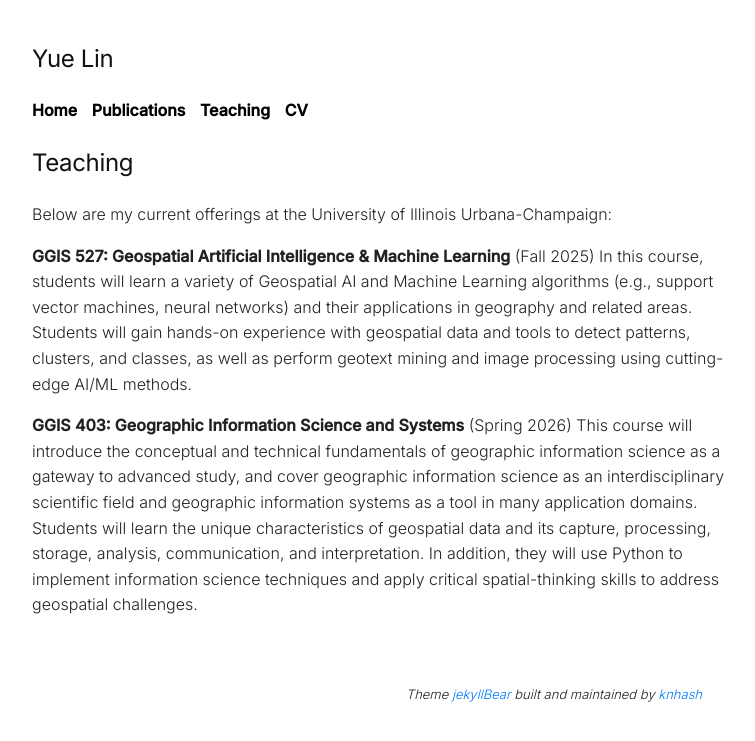
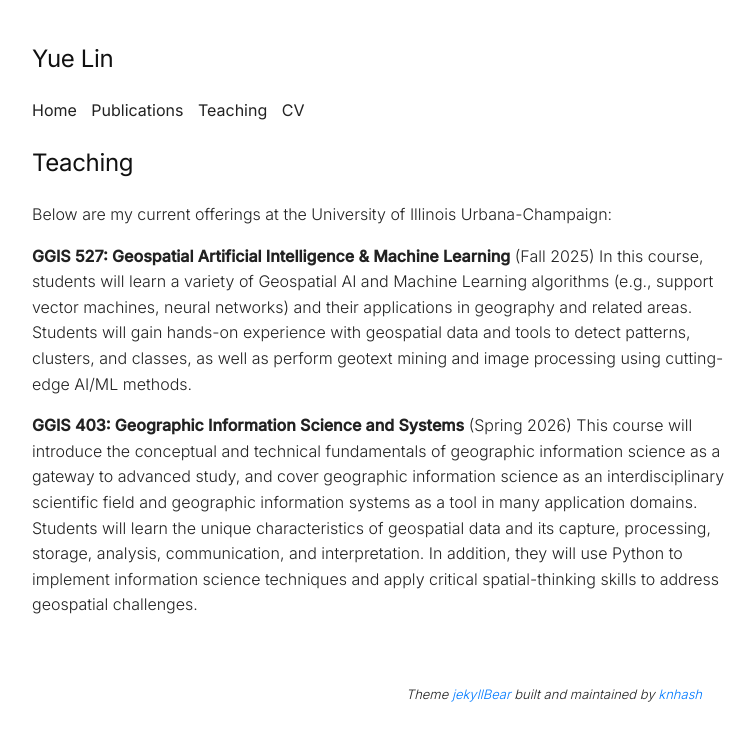
Before and after one commit to linyuehzzz/linyuehzzz.github.io, a Jekyll site: the page built from teaching.md, in a window 1280 px wide. Shown: the top 741 px of the page, without its empty margins (248-1003 px from the left). Built offline with Jekyll 4.4.1, drawn with Linux system fonts in a browser that asks for light colours.

Commit message:
Update style.css

```diff
--- a/assets/style.css
+++ b/assets/style.css
@@ -59,8 +59,8 @@ a:hover {
 }
 
 nav a {
-    color: #000;           /* black text */
-    font-weight: 600;      /* bold */
+    color: #222;           /* black text */
+    font-weight: 400;      /* bold */
     text-decoration: none; /* no underline */
     margin-right: 10px;
 }
```
